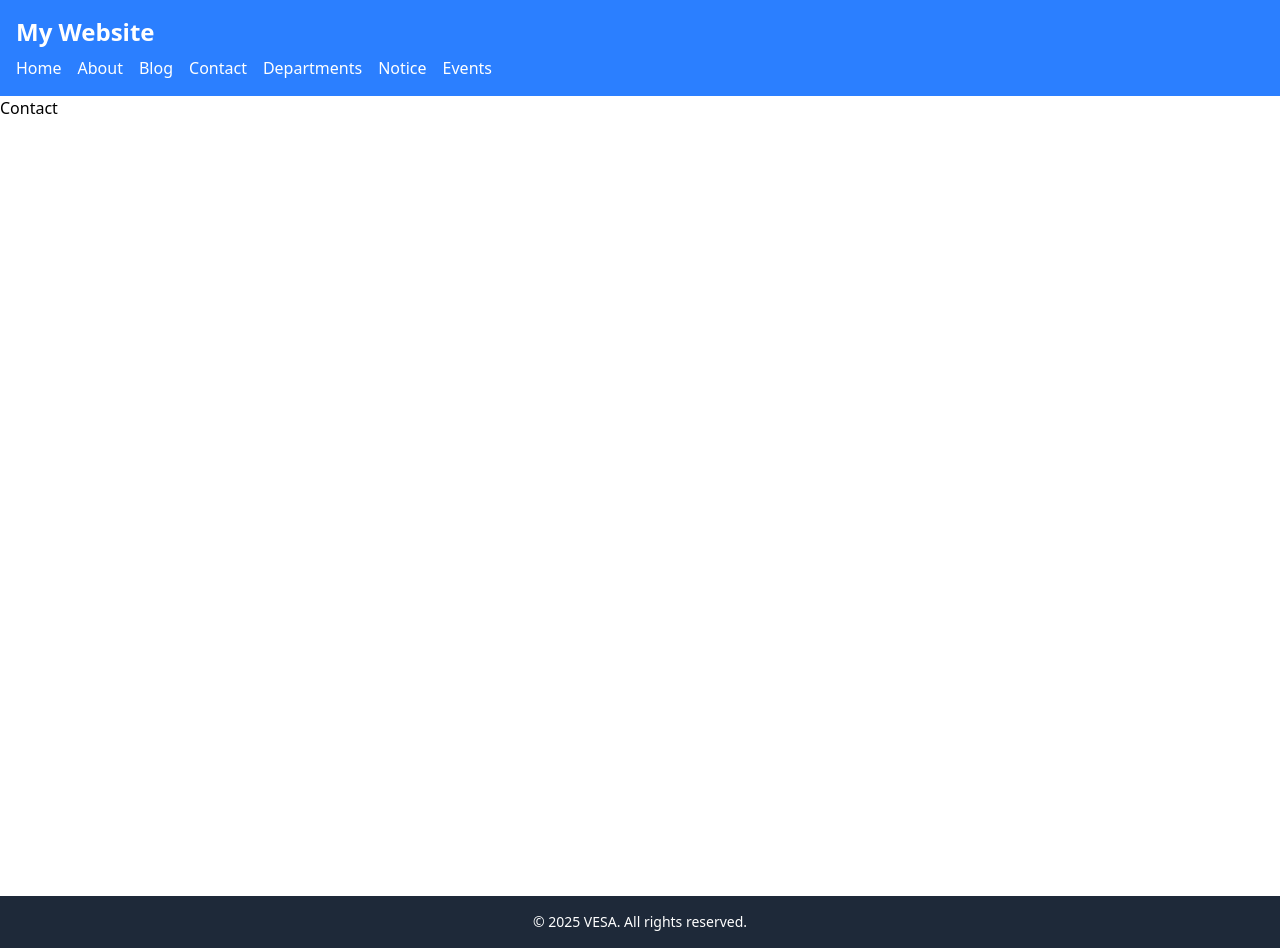
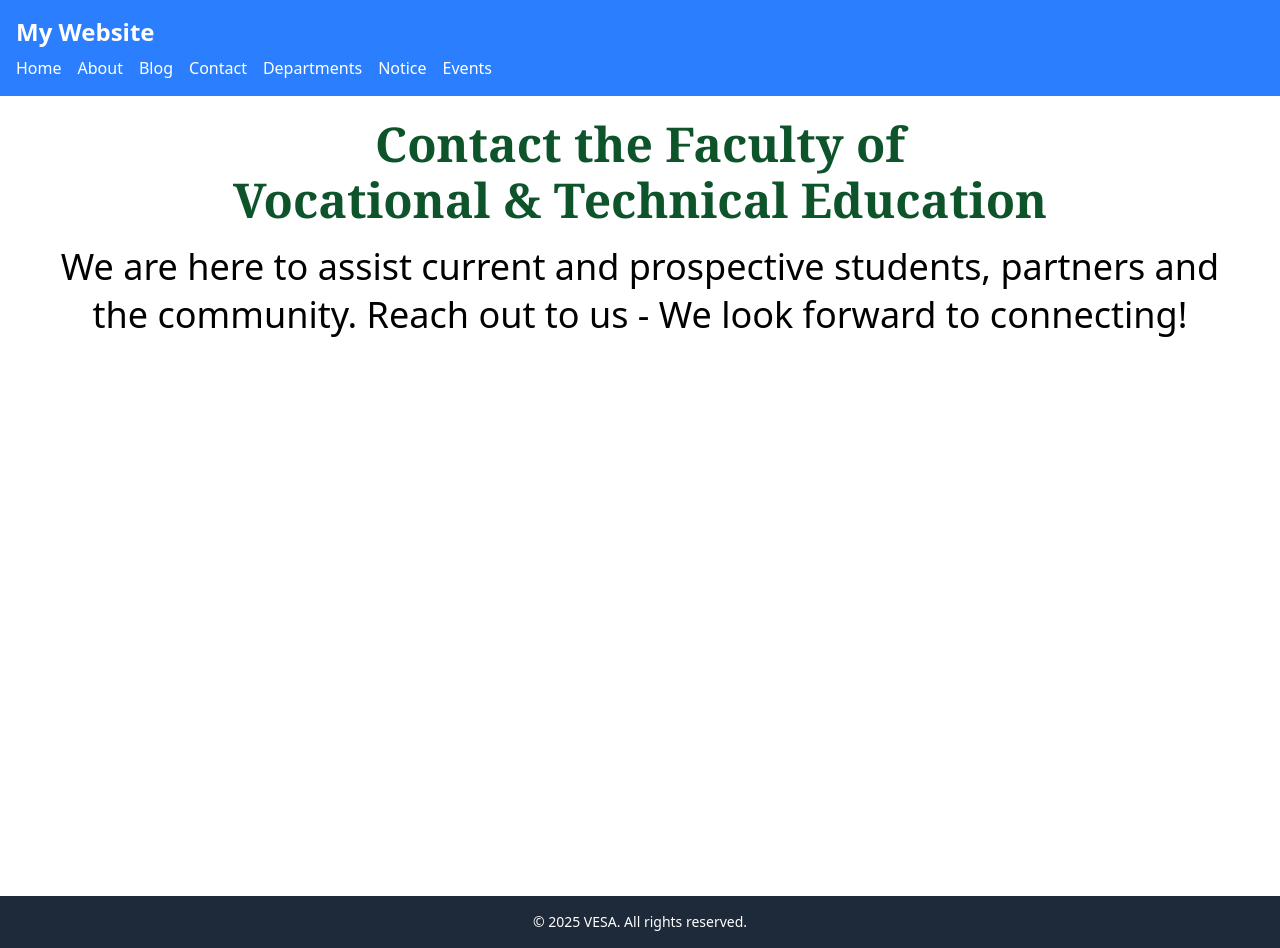
Before and after one commit to RabbitDaCoder/VTE-website, a React (Vite) app: page /contact in a window 1280 px wide. Built offline with nearby package versions, Linux system fonts and the light colour scheme.

Commit message:
feat: add intro section to Contact page

```diff
--- a/src/pages/Contact.jsx
+++ b/src/pages/Contact.jsx
@@ -1,8 +1,16 @@
-import React from "react";
+import React from 'react';
 
 const Contact = () => {
-  return <div>Contact</div>;
-};
+  return <div>
+    <div className="p-[20px]">
+      <h1 className="font-bold font-serif text-green-900 text-center mb-[10px] lg:mb-[15px] text-2xl md:text-3xl lg:text-4xl/12 xl:text-5xl/14 2xl:text-8xl/28">
+        Contact the Faculty of<br /> Vocational & Technical Education</h1>
+      <h2 className="mx-auto font-normal font-sans text-center text-base md:text-xl lg:text-3xl/10 xl:text-4xl/12 2xl:text-6xl/24
+      lg:w-[1000px] xl:w-[1200px] 2xl:w-[83.33vw]">We are here to assist current and prospective students,
+        partners and the community. Reach out to us - We look forward to connecting!</h2>
+    </div>
+  </div>
+}
 
 export default Contact;
 
```
